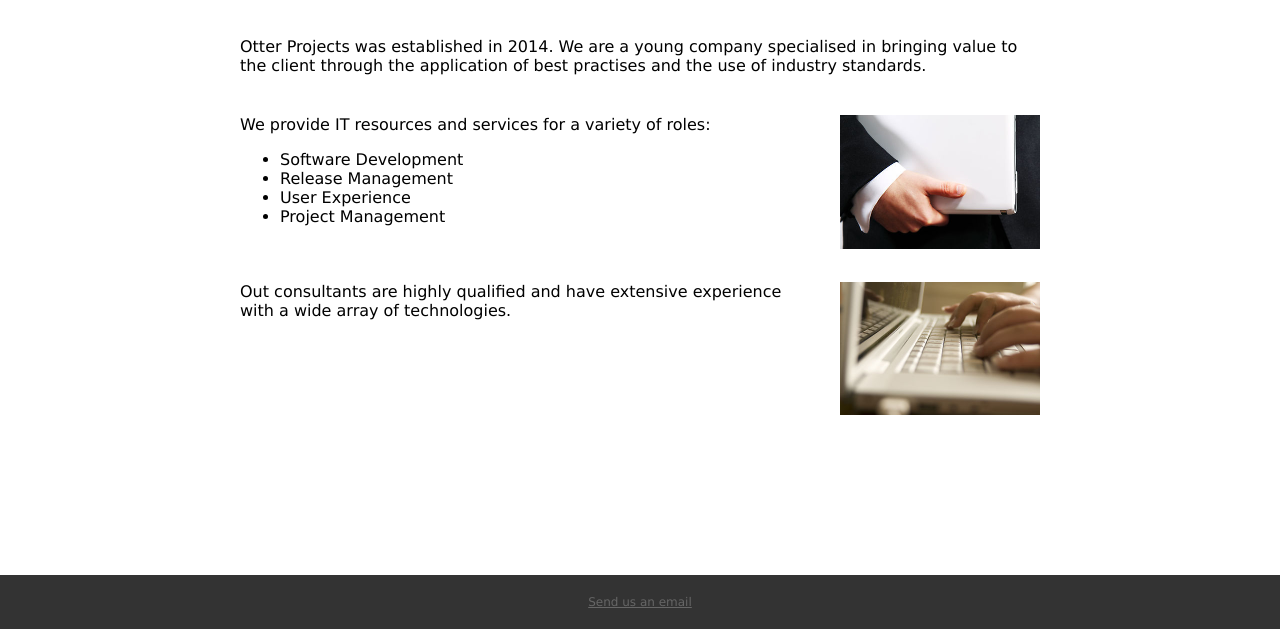
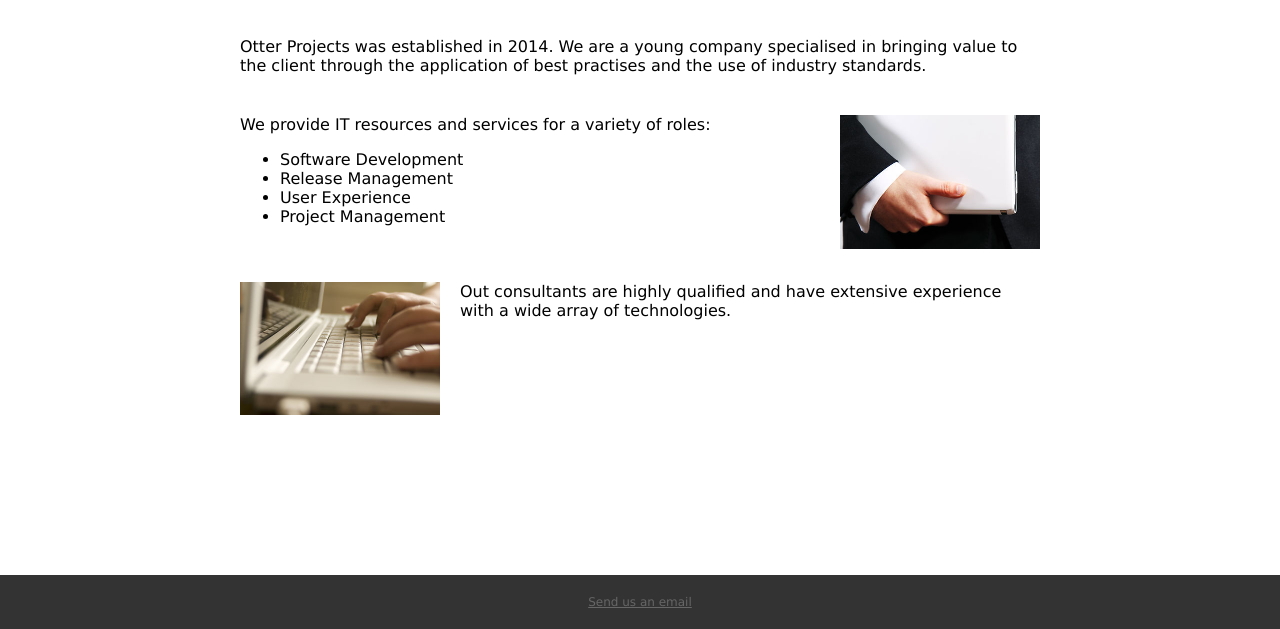
Before and after one commit to MrP/otterProjects, a plain HTML site: page wwwroot/index.html in a window 1280 px wide. Shown: the part 171-800 px from the top of the page. Drawn offline with Linux system fonts and the light colour scheme.

Commit message:
fix pic layout

```diff
--- a/wwwroot/css/otterProjects.css
+++ b/wwwroot/css/otterProjects.css
@@ -38,14 +38,15 @@ SECTION{
     padding: 20px 0;
 }
 SECTION IMG{
+    max-width: 200px;
+}
+SECTION:nth-child(even) IMG{
     float: right;
-    max-width: 200px;
     margin-left: 20px;
 }
-SECTION:nth-child[even] IMG{
+SECTION:nth-child(odd) IMG{
     float: left;
-    margin-left: 0;
-    margin-righ: 20px;
+    margin-right: 20px;
 }
 FOOTER {
     padding: 20px;
```
